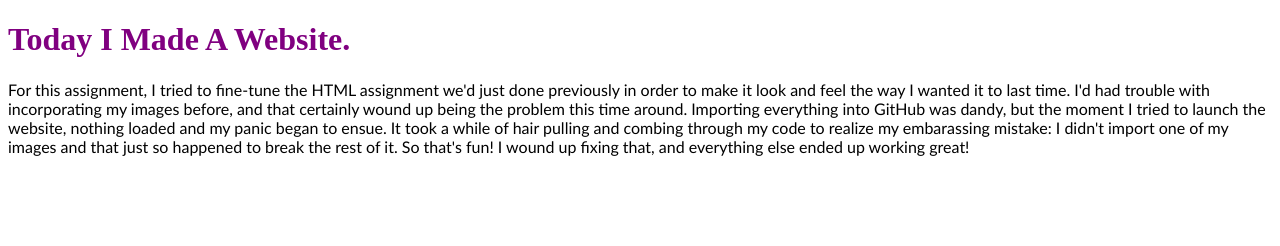
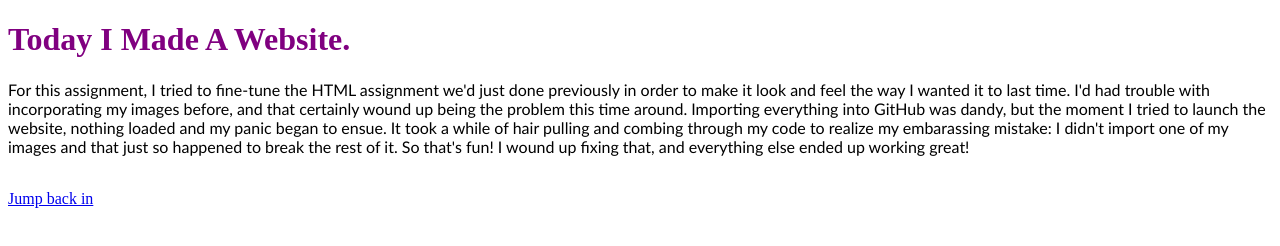
Before and after one commit to ArachnidMale/A-Gamer-Life-Cycle, a plain HTML site: page Reflection.html in a window 1280 px wide. Drawn offline with Linux system fonts and the light colour scheme.

Commit message:
Reflection.html

```diff
--- a/Reflection.html
+++ b/Reflection.html
@@ -12,5 +12,7 @@
  I'd had trouble with incorporating my images before, and that certainly wound up being the problem this time around. Importing everything into GitHub was dandy, but the moment I tried to launch
  the website, nothing loaded and my panic began to ensue. It took a while of hair pulling and combing through my code to realize my embarassing mistake: I didn't import one of my images and that
  just so happened to break the rest of it. So that's fun! I wound up fixing that, and everything else ended up working great! </p>
+<br>
+	<a href="index.html"> Jump back in </a>
  </body>
  </html>
```
